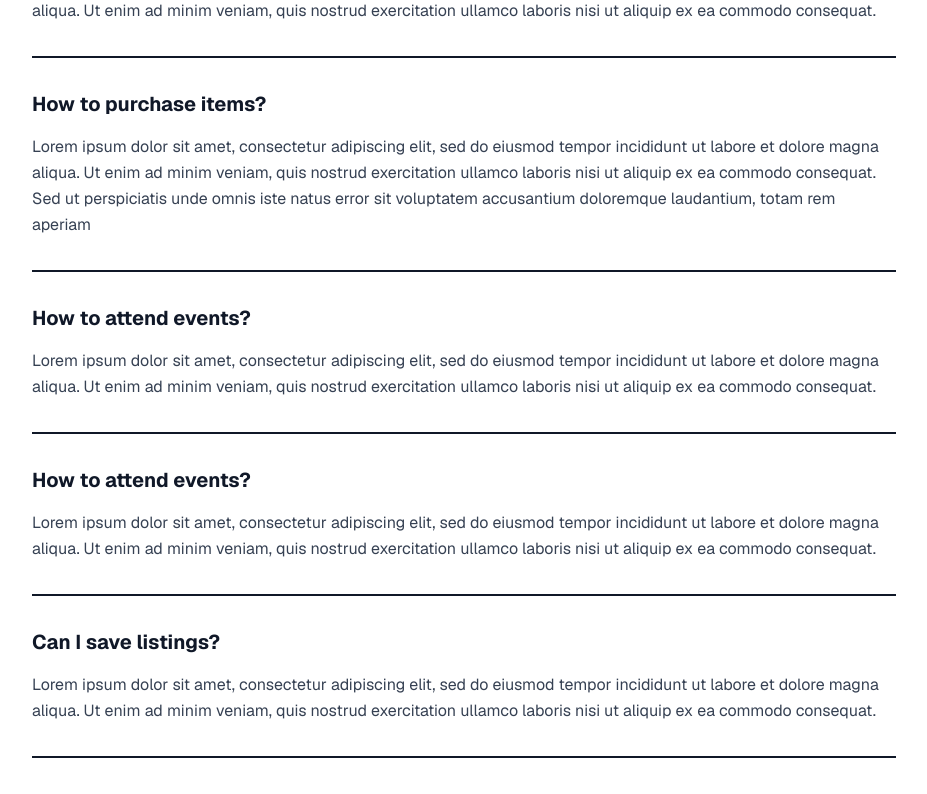
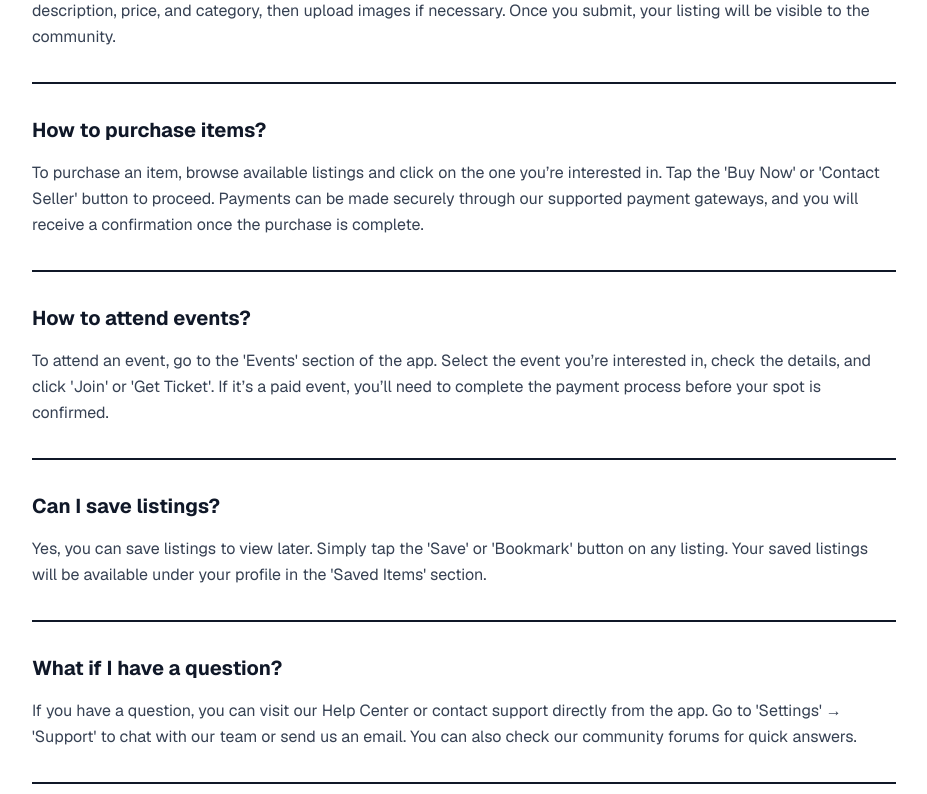
Before and after one commit to Oluwaferanmi-Dev/yrdly, a Next.js app: page /about in a window 1280 px wide. Shown: the part 1420-2214 px from the top of the page, without its empty margins (176-1103 px from the left). Built offline with nearby package versions, Linux system fonts and the light colour scheme.

Commit message:
removed lorem ipsum

```diff
--- a/app/about/page.tsx
+++ b/app/about/page.tsx
@@ -116,28 +116,25 @@ const navLinks = [
             {[
               {
                 question: "How to create listings?",
-                answer: "Lorem ipsum dolor sit amet, consectetur adipiscing elit, sed do eiusmod tempor incididunt ut labore et dolore magna aliqua. Ut enim ad minim veniam, quis nostrud exercitation ullamco laboris nisi ut aliquip ex ea commodo consequat."
+                answer: "To create a listing, navigate to the 'Create Listing' section from your dashboard. Fill in the required details such as title, description, price, and category, then upload images if necessary. Once you submit, your listing will be visible to the community."
               },
               {
                 question: "How to purchase items?",
-                answer: "Lorem ipsum dolor sit amet, consectetur adipiscing elit, sed do eiusmod tempor incididunt ut labore et dolore magna aliqua. Ut enim ad minim veniam, quis nostrud exercitation ullamco laboris nisi ut aliquip ex ea commodo consequat. Sed ut perspiciatis unde omnis iste natus error sit voluptatem accusantium doloremque laudantium, totam rem aperiam"
+                answer: "To purchase an item, browse available listings and click on the one you’re interested in. Tap the 'Buy Now' or 'Contact Seller' button to proceed. Payments can be made securely through our supported payment gateways, and you will receive a confirmation once the purchase is complete."
               },
               {
                 question: "How to attend events?",
-                answer: "Lorem ipsum dolor sit amet, consectetur adipiscing elit, sed do eiusmod tempor incididunt ut labore et dolore magna aliqua. Ut enim ad minim veniam, quis nostrud exercitation ullamco laboris nisi ut aliquip ex ea commodo consequat."
-              },
-              {
-                question: "How to attend events?",
-                answer: "Lorem ipsum dolor sit amet, consectetur adipiscing elit, sed do eiusmod tempor incididunt ut labore et dolore magna aliqua. Ut enim ad minim veniam, quis nostrud exercitation ullamco laboris nisi ut aliquip ex ea commodo consequat."
+                answer: "To attend an event, go to the 'Events' section of the app. Select the event you’re interested in, check the details, and click 'Join' or 'Get Ticket'. If it’s a paid event, you’ll need to complete the payment process before your spot is confirmed."
               },
               {
                 question: "Can I save listings?",
-                answer: "Lorem ipsum dolor sit amet, consectetur adipiscing elit, sed do eiusmod tempor incididunt ut labore et dolore magna aliqua. Ut enim ad minim veniam, quis nostrud exercitation ullamco laboris nisi ut aliquip ex ea commodo consequat."
+                answer: "Yes, you can save listings to view later. Simply tap the 'Save' or 'Bookmark' button on any listing. Your saved listings will be available under your profile in the 'Saved Items' section."
               },
               {
                 question: "What if I have a question?",
-                answer: "Lorem ipsum dolor sit amet, consectetur adipiscing elit, sed do eiusmod tempor incididunt ut labore et dolore magna aliqua. Ut enim ad minim veniam, quis nostrud exercitation ullamco laboris nisi ut aliquip ex ea commodo consequat."
-              }
+                answer: "If you have a question, you can visit our Help Center or contact support directly from the app. Go to 'Settings' → 'Support' to chat with our team or send us an email. You can also check our community forums for quick answers."
+}
+
             ].map((faq, index) => (
               <div key={index}>
                 <div className="py-8">
--- a/app/page.tsx
+++ b/app/page.tsx
@@ -15,7 +15,7 @@ export default function LandingPage() {
 
   return (
     <div className="min-h-screen bg-white">
-      {/* Navigation */}
+
 <nav className="flex items-center justify-between px-8 py-6 border-b">
   <div className="flex items-center space-x-12">
     <div className="flex items-center space-x-4">
@@ -54,7 +54,7 @@ export default function LandingPage() {
 </nav>
 
 
-      {/* Hero Section */}
+
       <section className="relative h-[800px] flex items-center justify-center">
         <div
           className="absolute inset-0 bg-cover bg-center"
@@ -65,14 +65,13 @@ export default function LandingPage() {
         <div className="absolute inset-0 bg-black/40" />
 
         <div className="relative z-10 text-center text-white max-w-4xl mx-auto px-4">
-          <h1 className="text-5xl md:text-6xl font-bold mb-6 leading-tight">
-            Your Guide to Buying and Selling Locally
-          </h1>
-          <p className="text-lg md:text-xl mb-8 max-w-2xl mx-auto">
-            Welcome to your go-to platform for buying and selling pre-loved items in your area. Connect with your community, find great deals, and share local events all in one place.
-          </p>
+         <h1 className="text-5xl md:text-6xl font-bold mb-6 leading-tight">
+          Your Neighborhood, Connected with Yrdly
+        </h1>
+        <p className="text-lg md:text-xl mb-8 max-w-2xl mx-auto">
+          Yrdly is more than a marketplace — it’s your community hub. Discover and share local listings, connect with neighbors, attend nearby events, and stay updated on what’s happening around you, all in one place.
+        </p>
 
-          {/* Newsletter Signup */}
           <div className="flex flex-col sm:flex-row gap-4 max-w-2xl mx-auto">
             <Input
               placeholder="Enter your email to sign up for our Newsletter"
@@ -85,7 +84,7 @@ export default function LandingPage() {
         </div>
       </section>
 
-      {/* Discover Section */}
+
       <section className="py-20 bg-gray-900 text-white relative overflow-hidden">
         <div className="absolute inset-0">
           <div className="text-center">
@@ -140,7 +139,7 @@ export default function LandingPage() {
         </div>
       </section>
 
-      {/* Features Section */}
+
       <section className="py-20 bg-gradient-to-b from-white to-green-50">
         <div className="max-w-7xl mx-auto px-4">
           <div className="text-center mb-16">
@@ -210,14 +209,14 @@ export default function LandingPage() {
         </div>
       </section>
 
-      {/* Newsletter Section */}
+
    <section
   className="py-20 text-white relative border-y-4 border-yellow-300"
   style={{
     backgroundImage: `url('/newsletter-bg.png')`,
     backgroundSize: 'cover',
     backgroundPosition: 'center',
-    backgroundRepeat: 'repeat', // to give it the full pattern look
+    backgroundRepeat: 'repeat',
   }}
 >
   <div className="max-w-4xl mx-auto px-4">
@@ -247,7 +246,7 @@ export default function LandingPage() {
 </section>
 
 
-      {/* FAQ Section */}
+
       <section className="py-20">
         <div className="max-w-4xl mx-auto px-4">
           <div className="text-center mb-16">
@@ -261,28 +260,25 @@ export default function LandingPage() {
             {[
               {
                 question: "How to create listings?",
-                answer: "Lorem ipsum dolor sit amet, consectetur adipiscing elit, sed do eiusmod tempor incididunt ut labore et dolore magna aliqua. Ut enim ad minim veniam, quis nostrud exercitation ullamco laboris nisi ut aliquip ex ea commodo consequat."
+                answer: "To create a listing, navigate to the 'Create Listing' section from your dashboard. Fill in the required details such as title, description, price, and category, then upload images if necessary. Once you submit, your listing will be visible to the community."
               },
               {
                 question: "How to purchase items?",
-                answer: "Lorem ipsum dolor sit amet, consectetur adipiscing elit, sed do eiusmod tempor incididunt ut labore et dolore magna aliqua. Ut enim ad minim veniam, quis nostrud exercitation ullamco laboris nisi ut aliquip ex ea commodo consequat. Sed ut perspiciatis unde omnis iste natus error sit voluptatem accusantium doloremque laudantium, totam rem aperiam"
+                answer: "To purchase an item, browse available listings and click on the one you’re interested in. Tap the 'Buy Now' or 'Contact Seller' button to proceed. Payments can be made securely through our supported payment gateways, and you will receive a confirmation once the purchase is complete."
               },
               {
                 question: "How to attend events?",
-                answer: "Lorem ipsum dolor sit amet, consectetur adipiscing elit, sed do eiusmod tempor incididunt ut labore et dolore magna aliqua. Ut enim ad minim veniam, quis nostrud exercitation ullamco laboris nisi ut aliquip ex ea commodo consequat."
-              },
-              {
-                question: "How to attend events?",
-                answer: "Lorem ipsum dolor sit amet, consectetur adipiscing elit, sed do eiusmod tempor incididunt ut labore et dolore magna aliqua. Ut enim ad minim veniam, quis nostrud exercitation ullamco laboris nisi ut aliquip ex ea commodo consequat."
+                answer: "To attend an event, go to the 'Events' section of the app. Select the event you’re interested in, check the details, and click 'Join' or 'Get Ticket'. If it’s a paid event, you’ll need to complete the payment process before your spot is confirmed."
               },
               {
                 question: "Can I save listings?",
-                answer: "Lorem ipsum dolor sit amet, consectetur adipiscing elit, sed do eiusmod tempor incididunt ut labore et dolore magna aliqua. Ut enim ad minim veniam, quis nostrud exercitation ullamco laboris nisi ut aliquip ex ea commodo consequat."
+                answer: "Yes, you can save listings to view later. Simply tap the 'Save' or 'Bookmark' button on any listing. Your saved listings will be available under your profile in the 'Saved Items' section."
               },
               {
                 question: "What if I have a question?",
-                answer: "Lorem ipsum dolor sit amet, consectetur adipiscing elit, sed do eiusmod tempor incididunt ut labore et dolore magna aliqua. Ut enim ad minim veniam, quis nostrud exercitation ullamco laboris nisi ut aliquip ex ea commodo consequat."
+                answer: "If you have a question, you can visit our Help Center or contact support directly from the app. Go to 'Settings' → 'Support' to chat with our team or send us an email. You can also check our community forums for quick answers."
               }
+
             ].map((faq, index) => (
               <div key={index}>
                 <div className="py-8">
@@ -312,7 +308,7 @@ export default function LandingPage() {
         </div>
       </section>
 
-      {/* Footer */}
+
       <footer className="bg-white border-t py-16">
         <div className="max-w-6xl mx-auto px-4">
           <div className="flex flex-col md:flex-row justify-center items-center space-y-8 md:space-y-0 md:space-x-12 mb-12">
```
